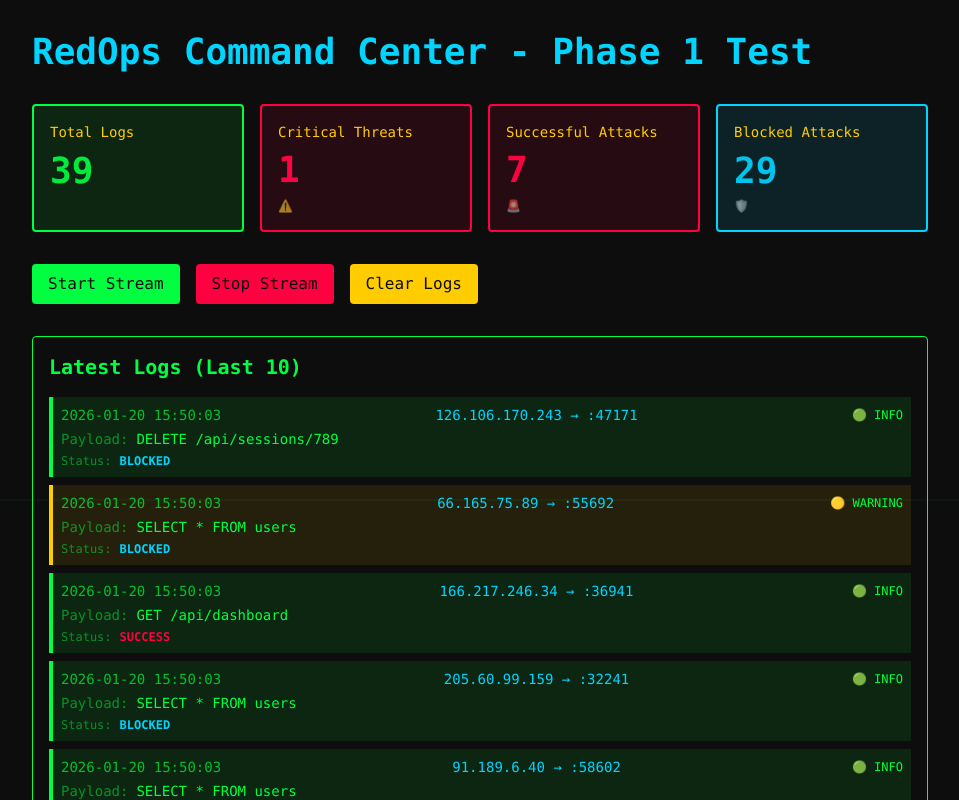
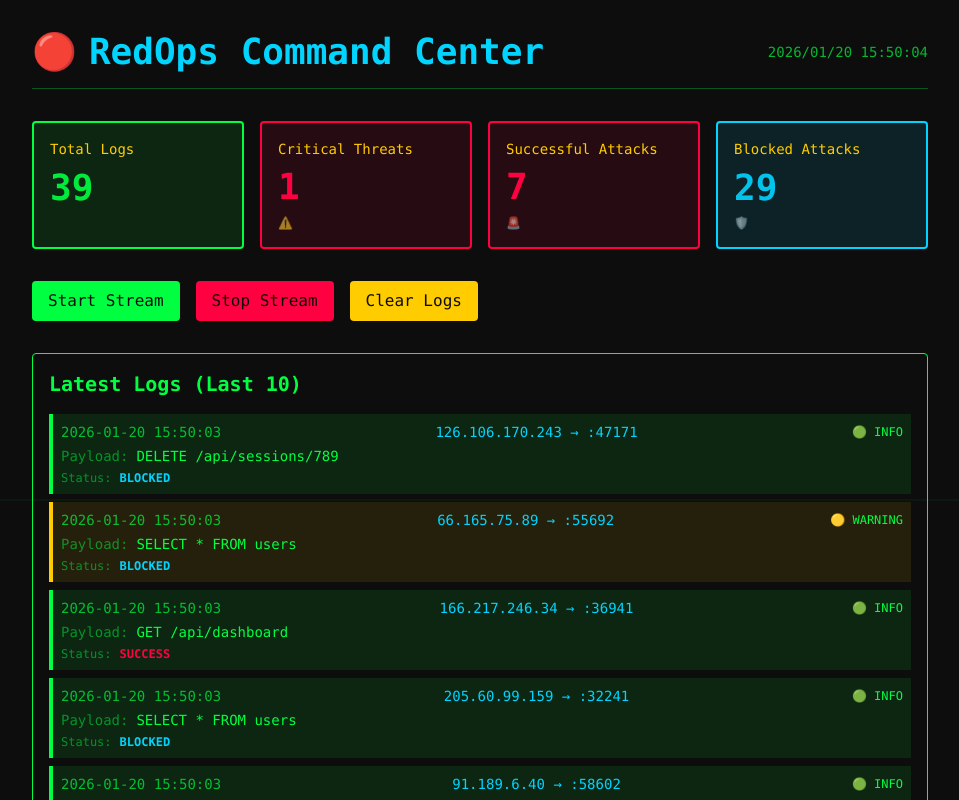
Before and after one commit to CalvinChiu1009/redops-terminal-ui, a Vue app: page / in a window 1280 px wide. Shown: the top 800 px of the page, without its empty margins (160-1119 px from the left). Built offline with nearby package versions, Linux system fonts and the light colour scheme.

Commit message:
feat: 🎸 Add Header component

```diff
--- a/src/App.vue
+++ b/src/App.vue
@@ -3,6 +3,7 @@ import { onMounted, ref, computed } from "vue";
 import { storeToRefs } from "pinia";
 import { useAttackStore } from "@/stores/attackStore";
 import { useMockStream } from "@/composables/useMockStream";
+import Header from "@/components/layout/Header.vue";
 import StatsGrid from "@/components/dashboard/StatsGrid.vue";
 import LogTerminal from "@/components/logs/LogTerminal.vue";
 import LogControls from "@/components/logs/LogControls.vue";
@@ -86,10 +87,8 @@ onMounted(() => {
     class="min-h-screen bg-terminal-bg text-terminal-green p-8 scanline-effect"
   >
     <div class="max-w-4xl mx-auto">
-      <!-- Title -->
-      <h1 class="text-4xl font-bold text-terminal-blue mb-8">
-        RedOps Command Center - Phase 1 Test
-      </h1>
+      <!-- Header -->
+      <Header />
 
       <!-- 統計卡片 - 改為 4 欄佈局 -->
       <StatsGrid
--- /dev/null
+++ b/src/components/layout/Header.vue
@@ -0,0 +1,49 @@
+<script setup lang="ts">
+import { ref, onMounted, onUnmounted } from "vue";
+
+// 即時時間
+const currentTime = ref("");
+
+const updateTime = () => {
+  const now = new Date();
+  currentTime.value = now.toLocaleString("zh-TW", {
+    year: "numeric",
+    month: "2-digit",
+    day: "2-digit",
+    hour: "2-digit",
+    minute: "2-digit",
+    second: "2-digit",
+    hour12: false,
+  });
+};
+
+let intervalId: number | null = null;
+
+onMounted(() => {
+  updateTime();
+  intervalId = window.setInterval(updateTime, 1000);
+});
+
+onUnmounted(() => {
+  if (intervalId !== null) {
+    clearInterval(intervalId);
+  }
+});
+</script>
+
+<template>
+  <header class="mb-8 pb-4 border-b border-terminal-green/30">
+    <div class="flex items-center justify-between">
+      <!-- 標題 -->
+      <h1 class="text-4xl font-bold text-terminal-blue flex items-center gap-3">
+        <span class="text-terminal-red">🔴</span>
+        <span>RedOps Command Center</span>
+      </h1>
+
+      <!-- 時間 -->
+      <span class="text-terminal-green text-sm font-mono opacity-70">
+        {{ currentTime }}
+      </span>
+    </div>
+  </header>
+</template>
```
